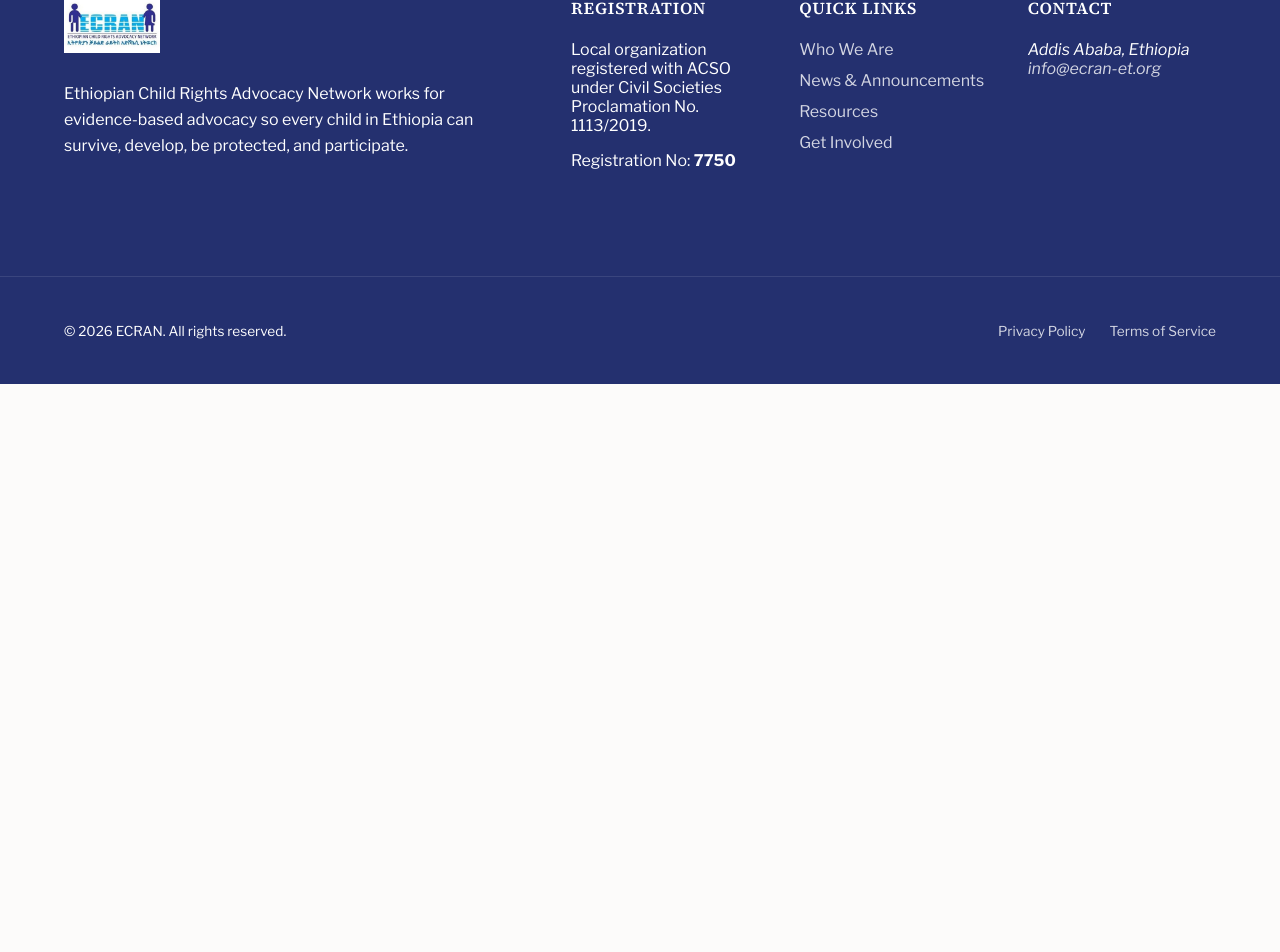
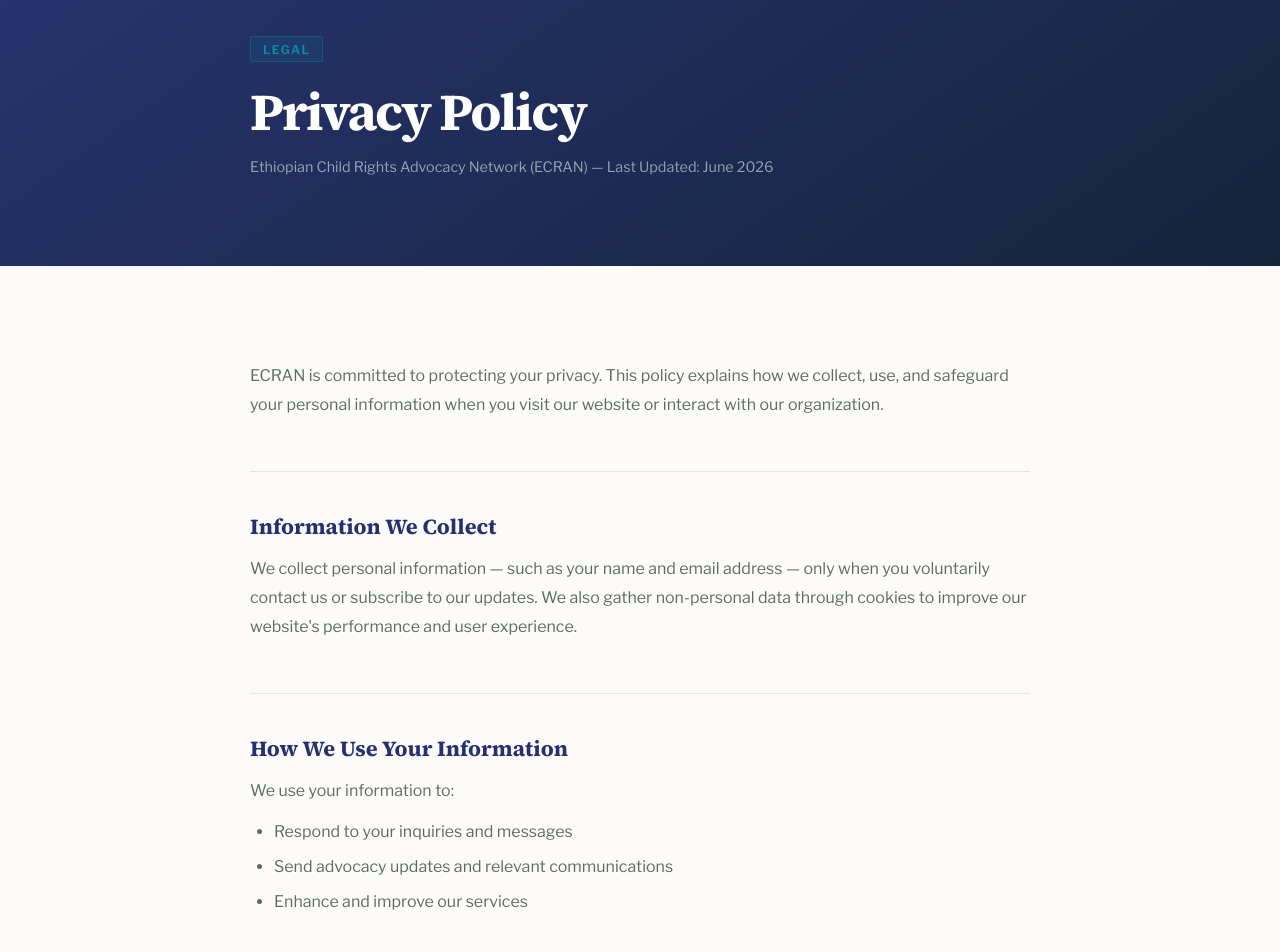
Before and after one commit to EyosiyasMekbib/ecran, a Nuxt app in the folder frontend/: page /privacy-policy in a window 1280 px wide. Shown: the part 234-1186 px from the top of the page. Before the commit the page ends 800 px from the top, so only its background shows below. Built offline with nearby package versions, Linux system fonts and the light colour scheme.

Commit message:
feat: add privacy policy and terms of service pages, update footer
- Refine footer tagline to concise mission statement
- Add /privacy-policy page with ECRAN privacy policy content
- Add /terms-of-service page with ECRAN terms content
- Fix footer legal links to point to new pages instead of home

```diff
--- a/frontend/app/components/SiteFooter.vue
+++ b/frontend/app/components/SiteFooter.vue
@@ -3,7 +3,7 @@
     <div class="footer-main">
       <div class="footer-brand">
         <img src="/ecran-logo.jpg" alt="ECRAN logo" class="footer-logo" />
-        <p>Ethiopian Child Rights Advocacy Network works for evidence-based advocacy so every child in Ethiopia can survive, develop, be protected, and participate.</p>
+        <p>Evidence-based advocacy for every Ethiopian child to survive, develop, be protected, and participate</p>
       </div>
       <div class="footer-grid">
         <section>
@@ -32,8 +32,8 @@
     <div class="footer-bottom">
       <p>&copy; {{ new Date().getFullYear() }} ECRAN. All rights reserved.</p>
       <div class="footer-legal">
-        <NuxtLink to="/">Privacy Policy</NuxtLink>
-        <NuxtLink to="/">Terms of Service</NuxtLink>
+        <NuxtLink to="/privacy-policy">Privacy Policy</NuxtLink>
+        <NuxtLink to="/terms-of-service">Terms of Service</NuxtLink>
       </div>
     </div>
   </footer>
--- /dev/null
+++ b/frontend/app/pages/privacy-policy.vue
@@ -0,0 +1,169 @@
+<template>
+  <main class="legal-page">
+    <div class="legal-hero">
+      <div class="legal-hero-inner">
+        <span class="legal-eyebrow">Legal</span>
+        <h1>Privacy Policy</h1>
+        <p class="legal-meta">Ethiopian Child Rights Advocacy Network (ECRAN) &mdash; Last Updated: June 2026</p>
+      </div>
+    </div>
+
+    <div class="legal-content">
+      <div class="legal-body">
+        <section class="legal-section">
+          <p class="legal-lead">
+            ECRAN is committed to protecting your privacy. This policy explains how we collect, use, and safeguard your personal information when you visit our website or interact with our organization.
+          </p>
+        </section>
+
+        <section class="legal-section">
+          <h2>Information We Collect</h2>
+          <p>
+            We collect personal information — such as your name and email address — only when you voluntarily contact us or subscribe to our updates. We also gather non-personal data through cookies to improve our website's performance and user experience.
+          </p>
+        </section>
+
+        <section class="legal-section">
+          <h2>How We Use Your Information</h2>
+          <p>We use your information to:</p>
+          <ul>
+            <li>Respond to your inquiries and messages</li>
+            <li>Send advocacy updates and relevant communications</li>
+            <li>Enhance and improve our services</li>
+          </ul>
+        </section>
+
+        <section class="legal-section">
+          <h2>Children's Privacy</h2>
+          <p>
+            We take children's privacy seriously. ECRAN does not knowingly collect data from children under 18 without verifiable parental consent. If you believe we have inadvertently collected such information, please contact us immediately.
+          </p>
+        </section>
+
+        <section class="legal-section">
+          <h2>Your Rights</h2>
+          <p>
+            You have the right to access, correct, or request deletion of your personal data at any time. To exercise these rights or for any privacy-related questions, please contact us.
+          </p>
+        </section>
+
+        <section class="legal-section legal-contact">
+          <h2>Contact Us</h2>
+          <p>
+            Email: <a href="mailto:info@ecranethiopia.org">info@ecranethiopia.org</a>
+          </p>
+        </section>
+      </div>
+    </div>
+  </main>
+</template>
+
+<style scoped>
+.legal-page {
+  background: var(--paper);
+  min-height: 100vh;
+}
+
+.legal-hero {
+  background: var(--gradient-brand-deep);
+  padding: clamp(4rem, 10vw, 8rem) var(--gutter) clamp(3rem, 7vw, 6rem);
+}
+
+.legal-hero-inner {
+  max-width: 780px;
+  margin: 0 auto;
+}
+
+.legal-eyebrow {
+  display: inline-block;
+  font-family: var(--font-text);
+  font-size: 0.75rem;
+  font-weight: 600;
+  letter-spacing: 0.12em;
+  text-transform: uppercase;
+  color: var(--brand);
+  background: rgba(11, 143, 167, 0.12);
+  border: 1px solid rgba(11, 143, 167, 0.3);
+  padding: 0.3rem 0.75rem;
+  border-radius: 2px;
+  margin-bottom: 1.25rem;
+}
+
+.legal-hero h1 {
+  font-family: var(--font-heading);
+  font-size: clamp(2rem, 5vw, 3.25rem);
+  font-weight: 700;
+  color: #fff;
+  margin: 0 0 1rem;
+  line-height: 1.15;
+}
+
+.legal-meta {
+  font-family: var(--font-text);
+  font-size: 0.9rem;
+  color: rgba(255, 255, 255, 0.55);
+  margin: 0;
+}
+
+.legal-content {
+  padding: clamp(3rem, 8vw, 6rem) var(--gutter);
+}
+
+.legal-body {
+  max-width: 780px;
+  margin: 0 auto;
+}
+
+.legal-lead {
+  font-size: 1.15rem;
+  line-height: 1.75;
+  color: var(--ink);
+  font-weight: 400;
+}
+
+.legal-section {
+  margin-bottom: 2.5rem;
+  padding-bottom: 2.5rem;
+  border-bottom: 1px solid var(--line);
+}
+
+.legal-section:last-child {
+  border-bottom: none;
+  margin-bottom: 0;
+  padding-bottom: 0;
+}
+
+.legal-section h2 {
+  font-family: var(--font-heading);
+  font-size: 1.35rem;
+  font-weight: 700;
+  color: var(--brand-dark);
+  margin: 0 0 0.85rem;
+}
+
+.legal-section p,
+.legal-section ul {
+  font-size: 1rem;
+  line-height: 1.8;
+  color: var(--muted);
+  margin: 0 0 0.75rem;
+}
+
+.legal-section ul {
+  padding-left: 1.5rem;
+  list-style: disc;
+}
+
+.legal-section ul li {
+  margin-bottom: 0.4rem;
+}
+
+.legal-contact a {
+  color: var(--brand);
+  font-weight: 500;
+}
+
+.legal-contact a:hover {
+  text-decoration: underline;
+}
+</style>
--- /dev/null
+++ b/frontend/app/pages/terms-of-service.vue
@@ -0,0 +1,154 @@
+<template>
+  <main class="legal-page">
+    <div class="legal-hero">
+      <div class="legal-hero-inner">
+        <span class="legal-eyebrow">Legal</span>
+        <h1>Terms of Service</h1>
+        <p class="legal-meta">Ethiopian Child Rights Advocacy Network (ECRAN) &mdash; Last Updated: June 2026</p>
+      </div>
+    </div>
+
+    <div class="legal-content">
+      <div class="legal-body">
+        <section class="legal-section">
+          <p class="legal-lead">
+            By using the ECRAN website, you agree to these Terms of Service. Please read them carefully before accessing or using our site.
+          </p>
+        </section>
+
+        <section class="legal-section">
+          <h2>Permitted Use</h2>
+          <p>
+            You may use this website for lawful, non-commercial purposes only. Any use of this site for illegal activities or in violation of applicable laws is strictly prohibited.
+          </p>
+        </section>
+
+        <section class="legal-section">
+          <h2>Intellectual Property</h2>
+          <p>
+            All content on this website — including text, images, and reports — belongs to ECRAN or its partners and is protected by copyright. No reproduction or commercial use of any content is permitted without prior written permission from ECRAN.
+          </p>
+        </section>
+
+        <section class="legal-section">
+          <h2>Disclaimer of Warranties</h2>
+          <p>
+            We provide information on this website in good faith but make no guarantees regarding its accuracy, completeness, or fitness for any particular purpose. Content may be updated without notice.
+          </p>
+        </section>
+
+        <section class="legal-section">
+          <h2>Limitation of Liability</h2>
+          <p>
+            ECRAN is not liable for any direct, indirect, incidental, or consequential damages arising from your use of, or inability to use, this website or its content.
+          </p>
+        </section>
+
+        <section class="legal-section">
+          <h2>Governing Law</h2>
+          <p>
+            These Terms are governed by and construed in accordance with the laws of Ethiopia. Any disputes arising under these Terms shall be subject to the jurisdiction of Ethiopian courts.
+          </p>
+        </section>
+
+        <section class="legal-section">
+          <h2>Changes to These Terms</h2>
+          <p>
+            We may update these Terms at any time. Continued use of the website after any changes constitutes your acceptance of the revised Terms.
+          </p>
+        </section>
+      </div>
+    </div>
+  </main>
+</template>
+
+<style scoped>
+.legal-page {
+  background: var(--paper);
+  min-height: 100vh;
+}
+
+.legal-hero {
+  background: var(--gradient-brand-deep);
+  padding: clamp(4rem, 10vw, 8rem) var(--gutter) clamp(3rem, 7vw, 6rem);
+}
+
+.legal-hero-inner {
+  max-width: 780px;
+  margin: 0 auto;
+}
+
+.legal-eyebrow {
+  display: inline-block;
+  font-family: var(--font-text);
+  font-size: 0.75rem;
+  font-weight: 600;
+  letter-spacing: 0.12em;
+  text-transform: uppercase;
+  color: var(--brand);
+  background: rgba(11, 143, 167, 0.12);
+  border: 1px solid rgba(11, 143, 167, 0.3);
+  padding: 0.3rem 0.75rem;
+  border-radius: 2px;
+  margin-bottom: 1.25rem;
+}
+
+.legal-hero h1 {
+  font-family: var(--font-heading);
+  font-size: clamp(2rem, 5vw, 3.25rem);
+  font-weight: 700;
+  color: #fff;
+  margin: 0 0 1rem;
+  line-height: 1.15;
+}
+
+.legal-meta {
+  font-family: var(--font-text);
+  font-size: 0.9rem;
+  color: rgba(255, 255, 255, 0.55);
+  margin: 0;
+}
+
+.legal-content {
+  padding: clamp(3rem, 8vw, 6rem) var(--gutter);
+}
+
+.legal-body {
+  max-width: 780px;
+  margin: 0 auto;
+}
+
+.legal-lead {
+  font-size: 1.15rem;
+  line-height: 1.75;
+  color: var(--ink);
+  font-weight: 400;
+}
+
+.legal-section {
+  margin-bottom: 2.5rem;
+  padding-bottom: 2.5rem;
+  border-bottom: 1px solid var(--line);
+}
+
+.legal-section:last-child {
+  border-bottom: none;
+  margin-bottom: 0;
+  padding-bottom: 0;
+}
+
+.legal-section h2 {
+  font-family: var(--font-heading);
+  font-size: 1.35rem;
+  font-weight: 700;
+  color: var(--brand-dark);
+  margin: 0 0 0.85rem;
+}
+
+.legal-section p {
+  font-size: 1rem;
+  line-height: 1.8;
+  color: var(--muted);
+  margin: 0 0 0.75rem;
+}
+</style>
```
